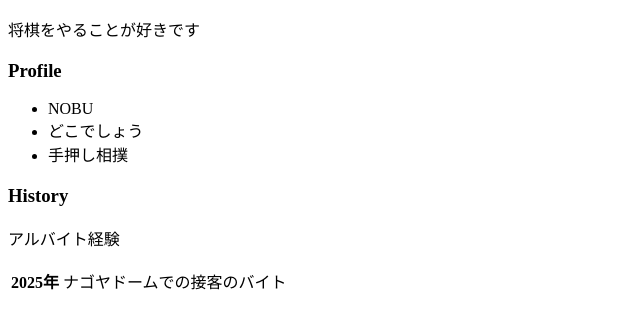
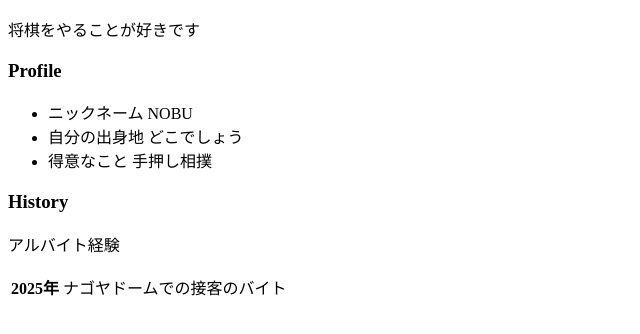
Before and after one commit to nobu1819/nobu1819.github.io, a plain HTML site: page index.html in a window 1280 px wide. Shown: the part 110-444 px from the top of the page, without its empty margins (0-640 px from the left). Drawn offline with Linux system fonts and the light colour scheme.

Commit message:
Update index.html

```diff
--- a/index.html
+++ b/index.html
@@ -3,6 +3,7 @@
   <head>
     <meta charset="utf-8">
     <meta name="viewport" content="width=device-width, initial-scale=1">
+    <link href="style.css" rel="styleshet">
     <title>NOBUのポートフォリオ</title>
   </head>
   <body>
@@ -15,9 +16,9 @@
 
     <h3>Profile</h3>
     <ul>
-      <li>NOBU</li>
-      <li>どこでしょう</li>
-      <li>手押し相撲</li>
+      <li>ニックネーム NOBU</li>
+      <li>自分の出身地 どこでしょう</li>
+      <li>得意なこと 手押し相撲</li>
     </ul>
     <h3>History</h3>
     <p>アルバイト経験</p>
```
